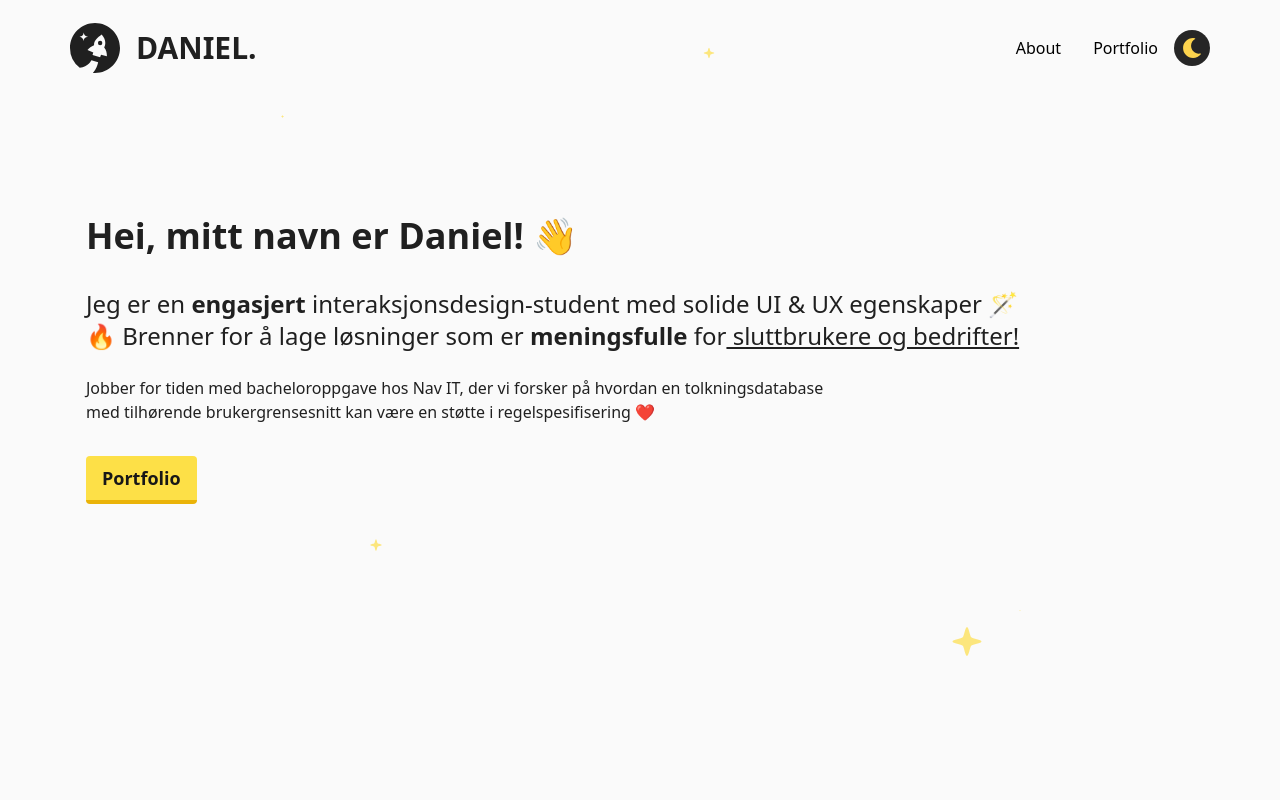
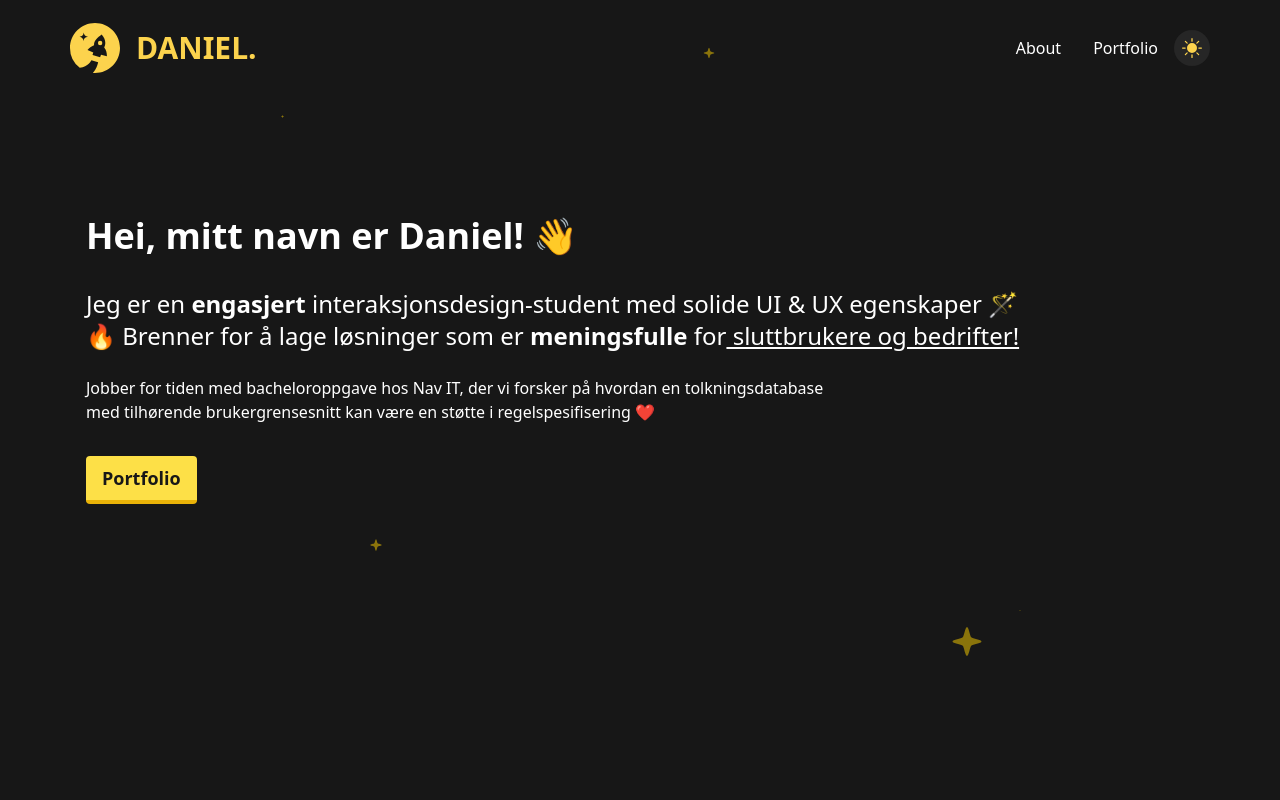
Before and after one commit to DanOrn/portfolio, a React (Create React App) app: page / in a window 1280 px wide. Shown: the top 800 px of the page. Built offline with nearby package versions, Linux system fonts and the light colour scheme.

Commit message:
start darktheme

```diff
--- a/src/components/ThemeSwitcher.jsx
+++ b/src/components/ThemeSwitcher.jsx
@@ -7,10 +7,10 @@ const ThemeSwitcher = () => {
   const [theme, setTheme] = useState(null);
 
   useEffect(() => {
-    if (window.matchMedia("prefer-color-scheme: dark").matches) {
+    if (window.matchMedia("prefer-color-scheme: light").matches) {
+      setTheme("light");
+    } else {
       setTheme("dark");
-    } else {
-      setTheme("light");
     }
   }, []);
 
```
